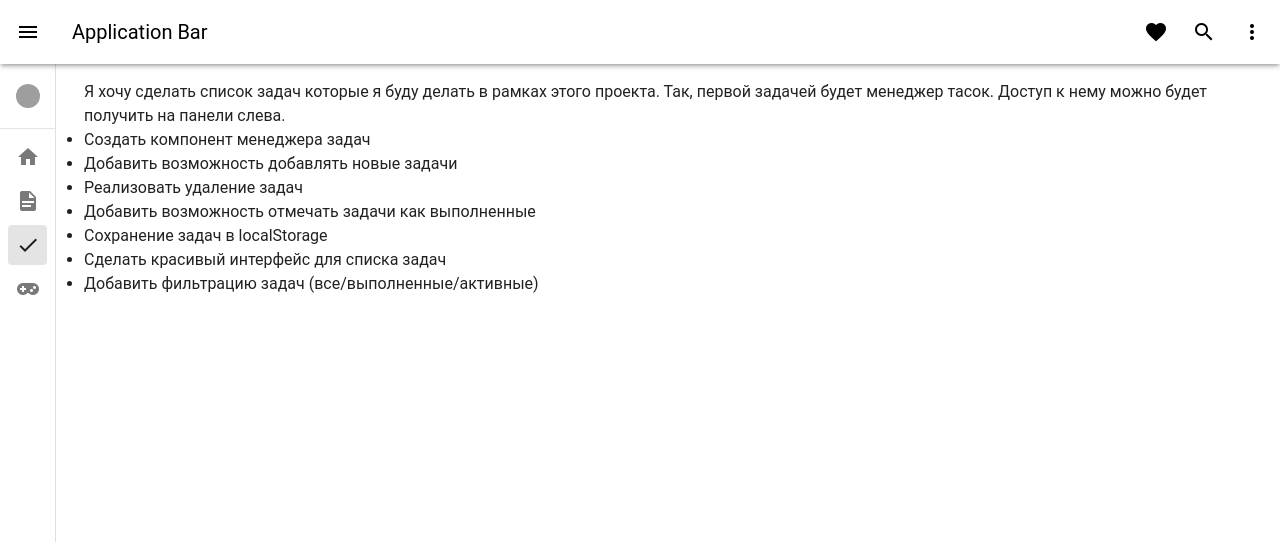
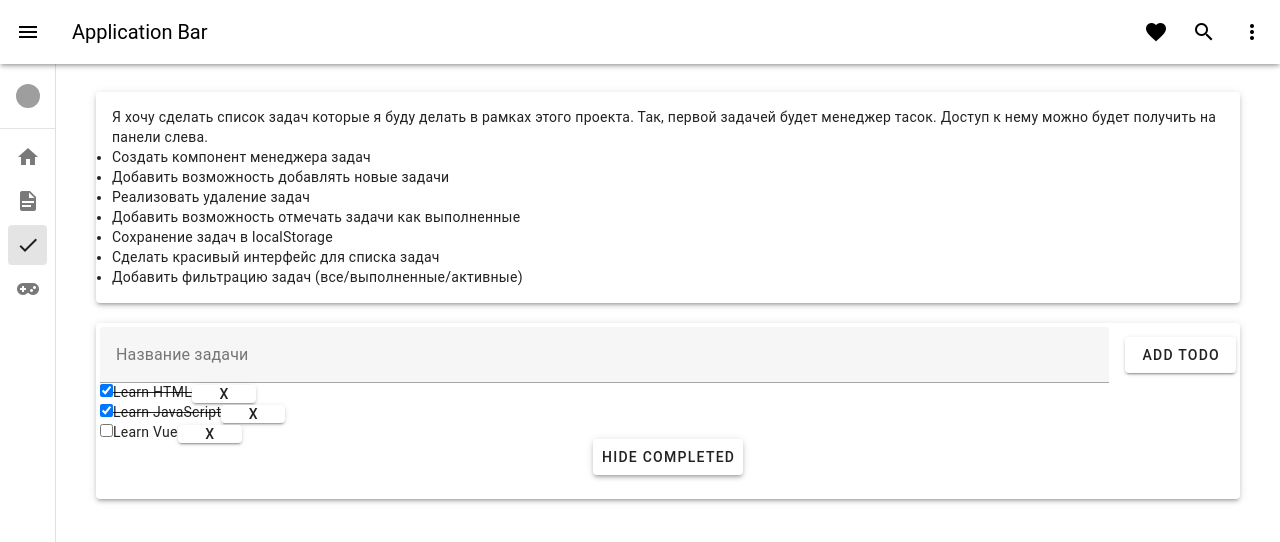
Before and after one commit to Putiversal/my-vue-app, a Vue app: page /task-manager in a window 1280 px wide. Shown: the top 542 px of the page. Built offline with nearby package versions, Linux system fonts and the light colour scheme; grey boxes are pictures that could not be loaded.

Commit message:
feat(): Quick draft of a to-do

```diff
--- a/src/views/TaskManagerView.vue
+++ b/src/views/TaskManagerView.vue
@@ -1,9 +1,16 @@
 <template>
   <v-container>
+    <v-col>
+      <v-card
+        elevation="3"
+        class="d-flex flex-column"
+        style="margin-bottom: 20px"
+      >
+        <v-card-text>
           <p>
-      Я хочу сделать список задач которые я буду делать в рамках этого проекта.
-      Так, первой задачей будет менеджер тасок. Доступ к нему можно будет
-      получить на панели слева.
+            Я хочу сделать список задач которые я буду делать в рамках этого
+            проекта. Так, первой задачей будет менеджер тасок. Доступ к нему
+            можно будет получить на панели слева.
           </p>
           <ul>
             <li>Создать компонент менеджера задач</li>
@@ -14,7 +21,78 @@
             <li>Сделать красивый интерфейс для списка задач</li>
             <li>Добавить фильтрацию задач (все/выполненные/активные)</li>
           </ul>
+        </v-card-text>
+      </v-card>
+      <v-card elevation="3">
+        <v-card-text>
+          <v-row>
+            <v-text-field
+              placeholder="Новая тудушка"
+              v-model="newTodo"
+              hide-details="auto"
+              label="Название задачи"
+              :rules="rules"
+            >
+              <template v-slot:append>
+                <v-btn @click="addTodo">Add Todo</v-btn>
+              </template>
+            </v-text-field>
+          </v-row>
+
+          <v-row>
+            <ul>
+              <li v-for="todo in filteredTodos" :key="todo.id">
+                <input type="checkbox" v-model="todo.done" />
+                <span :class="{ done: todo.done }">{{ todo.text }}</span>
+                <v-btn class="smallBtn" @click="removeTodo(todo)">X</v-btn>
+              </li>
+            </ul>
+          </v-row>
+
+          <v-card-actions class="d-flex justify-center">
+            <v-btn @click="hideCompleted = !hideCompleted" elevation="3">
+              {{ hideCompleted ? "Show all" : "Hide completed" }}
+            </v-btn>
+          </v-card-actions>
+        </v-card-text>
+      </v-card>
+    </v-col>
   </v-container>
 </template>
 
-<style scoped lang="scss"></style>
+<script setup>
+import { ref, computed } from "vue";
+
+let id = 0;
+
+const newTodo = ref("");
+const hideCompleted = ref(false);
+const todos = ref([
+  { id: id++, text: "Learn HTML", done: true },
+  { id: id++, text: "Learn JavaScript", done: true },
+  { id: id++, text: "Learn Vue", done: false },
+]);
+
+const filteredTodos = computed(() => {
+  return hideCompleted.value ? todos.value.filter((t) => !t.done) : todos.value;
+});
+
+function addTodo() {
+  todos.value.push({ id: id++, text: newTodo.value, done: false });
+  newTodo.value = "";
+}
+
+function removeTodo(todo) {
+  todos.value = todos.value.filter((t) => t !== todo);
+}
+</script>
+
+<style scoped lang="scss">
+.done {
+  text-decoration: line-through;
+}
+.smallBtn {
+  height: 18px !important;
+  width: 14px !important;
+}
+</style>
```
Lines whose indentation alone changed are shown as unchanged.
